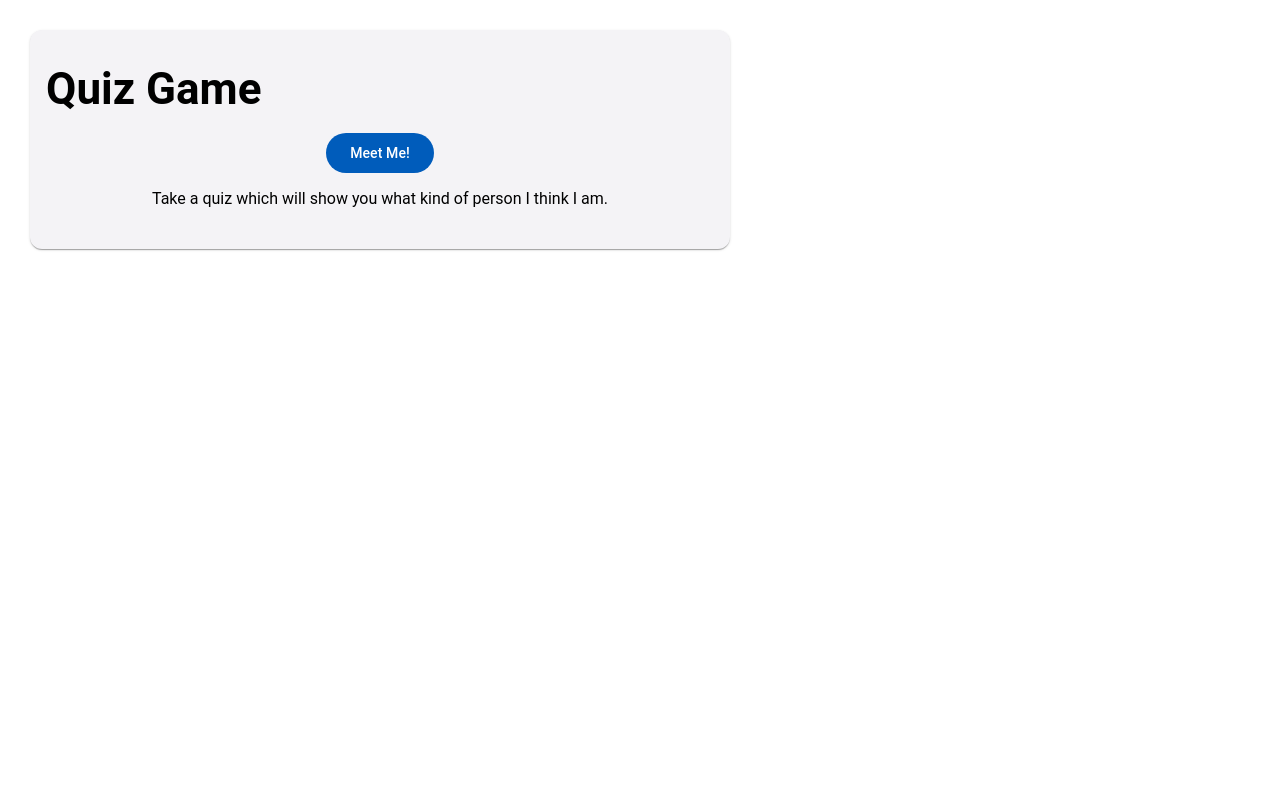
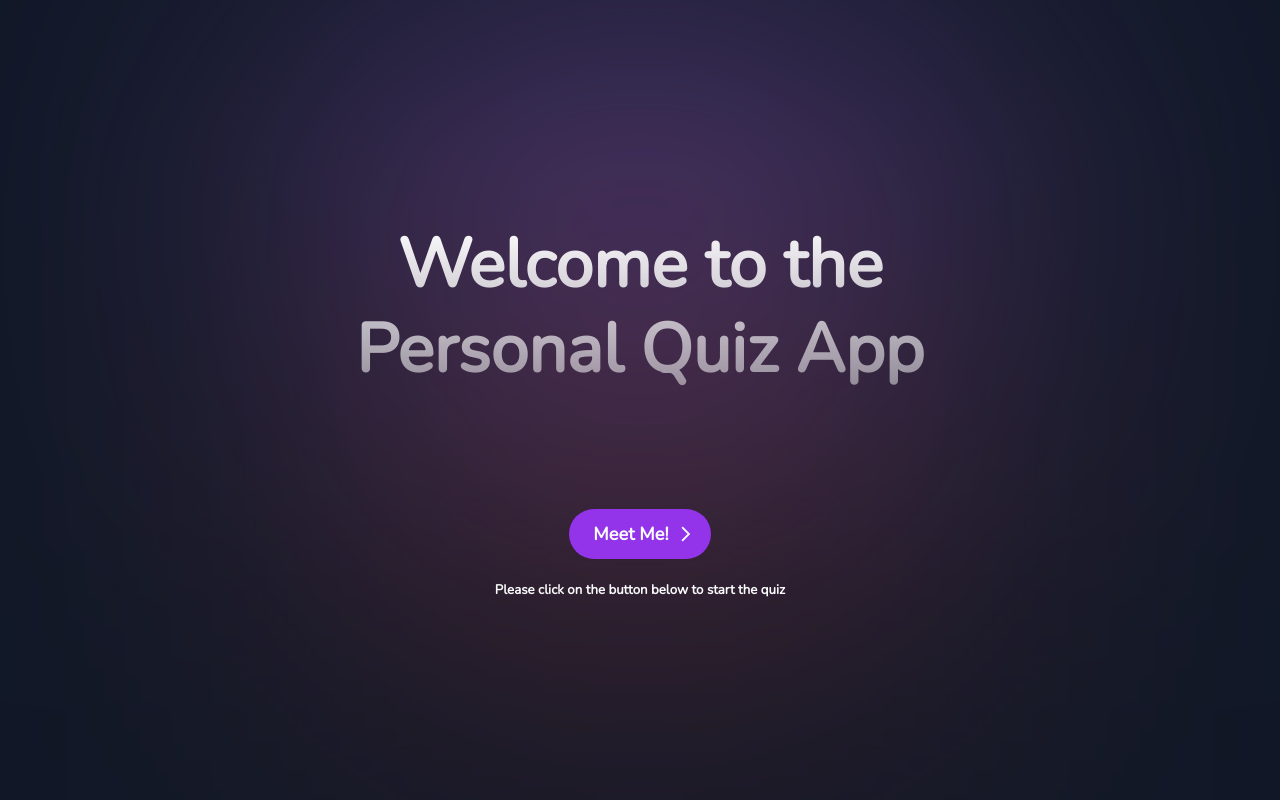
Before and after one commit to paki-valdi-9/personal-quiz-app-f, an Angular app: page /meet-me in a window 1280 px wide. Built offline with nearby package versions, Linux system fonts and the light colour scheme.

Commit message:
feat: landing page design

```diff
--- a/src/app/cards/landing/view/landing-view.component.html
+++ b/src/app/cards/landing/view/landing-view.component.html
@@ -1,15 +1,19 @@
 <div class="quiz-landing-view-wrapper">
+  <!-- Gradient Blur Background -->
+  <div class="gradient-blur"></div>
+
   <mat-card>
     <mat-card-header>
       <mat-card-title>
-        <h1>Quiz Game</h1>
+        <h1>{{ LANDING_PAGE_CONSTANTS.title }}</h1>
       </mat-card-title>
     </mat-card-header>
     <mat-card-content class="quiz-card-content">
       <button mat-flat-button color="primary" routerLink="/quiz">
+        <mat-icon iconPositionEnd>arrow_forward_ios</mat-icon>
         Meet Me!
       </button>
-      <p>Take a quiz which will show you what kind of person I think I am.</p>
+      <h5>{{ LANDING_PAGE_CONSTANTS.subtitle }}</h5>
     </mat-card-content>
   </mat-card>
 </div>
--- a/src/app/cards/landing/view/landing-view.component.scss
+++ b/src/app/cards/landing/view/landing-view.component.scss
@@ -1,15 +1,102 @@
+@import '../../../styles/variables/variables';
+
+:host {
   mat-card-content {
     display: flex;
     flex-direction: column;
     align-items: center;
     justify-content: center;
+
+    button {
+      background-color: $button-background;
+      font-family: $default-app-font;
+      font-size: 18px;
+      font-weight: 600;
+      color: $default-font-color-white;
+      height: 50px;
     }
 
-.quiz-landing-view-wrapper{
-    height: 100%;
+    h5 {
+      color: $default-font-color-white;
+      font-family: $default-app-font;
+    }
   }
 
-mat-card{
+  mat-card {
+    background: transparent;
+    border: none;
+    box-shadow: none;
+    // background: linear-gradient(
+    //   170deg,
+    //   $azure-palette 0%,
+    //   $default-white-80 110%
+    //   );
     padding-bottom: 25px;
     max-width: 700px;
+    max-height: 480px;
+    height: 100%;
+    display: flex;
+    justify-content: space-between;
+    position: relative;
+    z-index: 1;
+
+    mat-card-header {
+      justify-content: center;
     }
+
+    ::ng-deep {
+      .mat-mdc-card-header-text {
+        width: 100%;
+      }
+    }
+  }
+
+  .quiz-landing-view-wrapper {
+    text-align: center;
+    height: 100%;
+    display: flex;
+    flex-direction: column;
+    justify-content: center;
+    margin-left: auto;
+    margin-right: auto;
+    width: 100%;
+    flex-wrap: wrap;
+    align-content: center;
+    position: relative;
+
+    h1 {
+      font-family: $default-app-font;
+      font-size: $landing-title-font-size;
+      background-image: $default-landing-image;
+      color: transparent;
+      font-weight: 800;
+      background-clip: text;
+      line-height: 1.25;
+    }
+
+    // h5, p {
+    //   color: $default-font-color-white;
+    //   font-family: $default-app-font;
+    // }
+  }
+
+  .gradient-blur {
+    position: absolute;
+    margin: auto;
+    filter: blur(160px);
+    width: 100%;
+    max-width: 640px;
+    max-height: 600px;
+    height: 100%;
+    top: 50%;
+    left: 50%;
+    transform: translate(-50%, -50%);
+    background: linear-gradient(
+      180deg,
+      #7c3aed 0%,
+      rgba(152, 103, 240, 0.984375) 0.01%,
+      rgba(237, 78, 80, 0.2) 40%
+    );
+    z-index: 0;
+  }
+}
--- a/src/app/cards/landing/view/landing-view.component.ts
+++ b/src/app/cards/landing/view/landing-view.component.ts
@@ -1,3 +1,4 @@
+import { LANDING_PAGE_CONSTANTS } from './../../../types/constants';
 import { Component } from '@angular/core';
 import { MatCardModule } from '@angular/material/card';
 import { MatButtonModule } from '@angular/material/button';
@@ -9,4 +10,6 @@ import { MatIconModule } from '@angular/material/icon';
   styleUrls: ['./landing-view.component.scss'],
   imports: [MatCardModule, MatButtonModule, MatIconModule],
 })
-export class LandingViewComponent {}
+export class LandingViewComponent {
+  LANDING_PAGE_CONSTANTS = LANDING_PAGE_CONSTANTS;
+}
--- a/src/app/styles/main.scss
+++ b/src/app/styles/main.scss
@@ -1,8 +1,10 @@
 /* Global material styles */
 @use '@angular/material' as mat;
+@import './variables/variables';
 
 body {
-  font-family: Roboto, "Helvetica Neue", sans-serif;
+  background-color: $body-bg-color;
+  font-family: $default-app-font;
   margin: 0;
   padding: 30px;
   height: calc(100vh - 60px);
--- /dev/null
+++ b/src/app/styles/variables/_variables.scss
@@ -0,0 +1,14 @@
+@import url('https://fonts.googleapis.com/css2?family=Nunito&display=swap');
+
+$landing-title-font-size: 4.25rem;
+$landing-subtitle-font-size: 2rem;
+$default-landing-image: linear-gradient(179.1deg, #FFFFFF 0.77%, rgba(255, 255, 255, 0) 182.09%);
+$default-app-font: 'Nunito', sans-serif;
+
+// colors
+$body-bg-color: rgb(17 24 39 / 1);
+$azure-palette: #7C3AED;
+$default-white: #fff;
+$default-white-80: rgba(255, 255, 255, 0.8);
+$default-font-color-white: rgb(249 250 251 / 1);
+$button-background: rgb(147 51 234);
--- /dev/null
+++ b/src/app/types/constants.ts
@@ -0,0 +1,8 @@
+export const LANDING_PAGE_CONSTANTS = {
+  title: `Welcome to the Personal Quiz App`,
+  gameName: 'Personal Quiz App',
+  subtitle: 'Please click on the button below to start the quiz',
+  description: `This is a simple quiz app that will help you learn more about myself.
+  The quiz consists of a series of questions that you will need to answer. Once you have answered all the questions,
+  you will receive a personalized summarized result. Please click on the button Meet Me! to start the quiz.`,
+};
--- a/src/index.html
+++ b/src/index.html
@@ -6,6 +6,14 @@
     <base href="/" />
     <meta name="viewport" content="width=device-width, initial-scale=1" />
     <link rel="icon" type="image/x-icon" href="favicon.ico" />
+    <link
+      href="https://fonts.googleapis.com/css2?family=Roboto:wght@300;400;500&display=swap"
+      rel="stylesheet"
+    />
+    <link
+      href="https://fonts.googleapis.com/icon?family=Material+Icons"
+      rel="stylesheet"
+    />
   </head>
   <body>
     <quiz-app-root></quiz-app-root>
```
Lines whose indentation alone changed are shown as unchanged.
